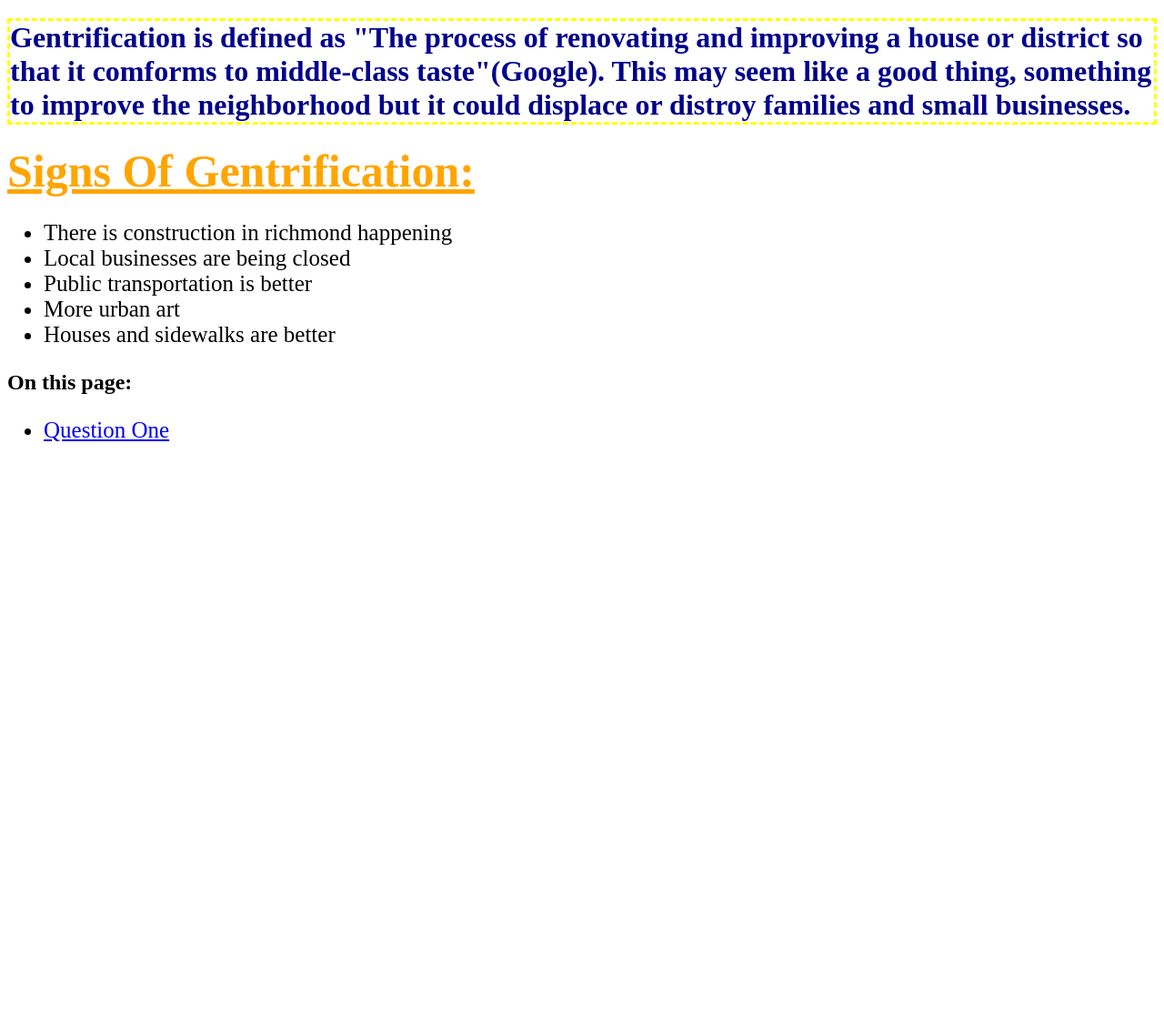
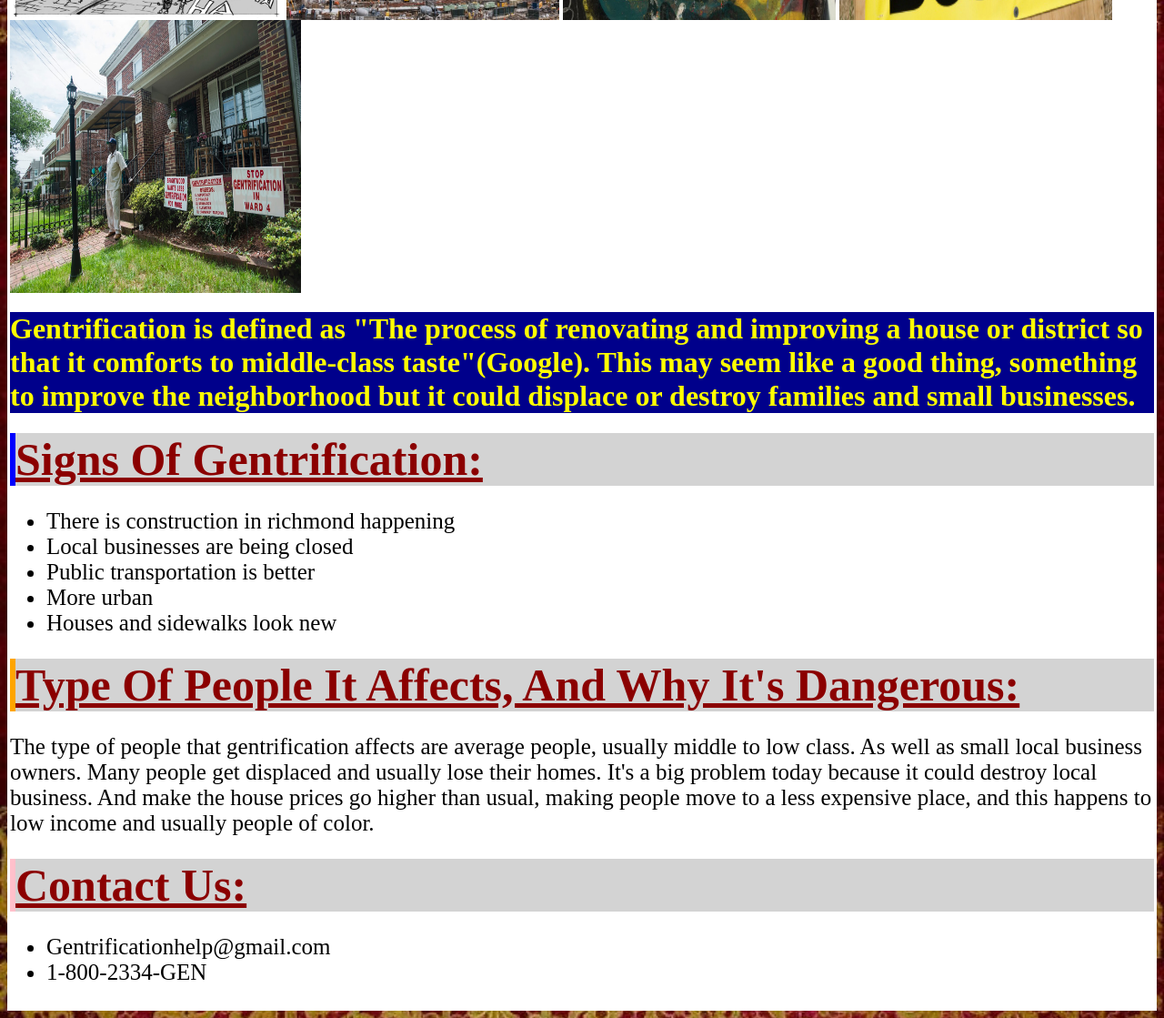
Before and after one commit to crisg0630/genwebsite, a PHP site: page /Aboutpage.html in a window 1280 px wide. Shown: the part 395-1514 px from the top of the page at 91% size. Before the commit the page ends 880 px from the top, so only its background shows below. Run offline with PHP 8.4, Linux system fonts and the light colour scheme.

Commit message:
finished

```diff
--- a/Aboutpage.html
+++ b/Aboutpage.html
@@ -2,44 +2,46 @@
 
 <html>
 
+
 <title> About Gentrification </title>
-<center><a href="#" class="button">Home</a></center>
-<header><b><u> About Gentrification: </u> </b></header>
+<center><a href="#" id="button">Home</a></center>
+<div>
+<header class="title"><b><u> About Gentrification: </u> </b></header>
 
 <link rel="stylesheet" type="text/css" href="Style.css">
 
-<body>
+ <body>
 
 	<img src="gen.jpg" width="300" height="300"align="top">
+	<img src="cons.jpg" width="300" height="300"align="top">
+	<img src="please.jpg" width="300" height="300"align="top">
+	<img src="close.jpg" width="300" height="300"align="top">
+	<img src="gent.jpg" width="320" height="300"align="top">
+<h1> Gentrification is defined as "The process of renovating and improving a house or district so that it comforts to middle-class taste"(Google). This may seem like a good thing, something to improve the neighborhood but it could displace or destroy families and small businesses. </h1>
 
-
-
-<h1> Gentrification is defined as "The process of renovating and improving a house or district so that it comforms to middle-class taste"(Google). This may seem like a good thing, something to improve the neighborhood but it could displace or distroy families and small businesses. </h1>
-
-<header><b><u> Signs Of Gentrification:</u></b> </header>
+<header class="titles"><b><u> Signs Of Gentrification:</u></b> </header>
 
 <ul>
 	<li> There is construction in richmond happening </li>
 	<li>Local businesses are being closed </li>
 	<li> Public transportation is better </li>
-	<li>More urban art </li>
-	<li>Houses and sidewalks are better</li>
+	<li>More urban <article></article></li>
+	<li>Houses and sidewalks look new</li>
 </ul>
 
-<nav role="navigation" class="table-of-contents">
-  <h2>On this page:</h2>
-  <ul>
-    <li><a href="#question-one">Question One</a></li>
-  </ul>
-</nav>
+<header class="title2"><b><u> Type Of People It Affects, And Why It's Dangerous:</u></b></header>
+<p> The type of people that gentrification affects are average people, usually middle to low class. As well as small local business owners. Many people get displaced and usually lose their homes. It's a big problem today because it could destroy local business. And make the house prices go higher than usual, making people move to a less expensive place, and this happens to low income and usually people of color. <p>
 
 
 </body>
 
 
+<header class=Contact><b><u> Contact Us:</u></b> </header>
+<ul>
+	<li>Gentrificationhelp@gmail.com</li>
+	<li>1-800-2334-GEN</li>
 
-
-
+</div>
 
 
 
--- a/Style.css
+++ b/Style.css
@@ -1,8 +1,14 @@
 body{
 
+  background: url("IM.png") no-repeat center center fixed;
+  -webkit-background-size: cover;
+  -moz-background-size: cover;
+  -o-background-size: cover;
+  background-size: cover;
 }
 
-.button {
+
+#button {
     background-color:purple;
     border: none;
     color: white;
@@ -11,18 +17,55 @@ body{
     text-decoration: none;
     display: inline-block;
     font-size: 16px;
+
 }
 
 h1{
-	border:dashed yellow;
-	color: darkblue;
+	border: red;
+	color: yellow;
+background:darkblue;
 }
 
 header{
 	font-size: 50px;
-	color:orange;
+	color: darkred;
+
 }
 
 ul{
 	font-size: 25px;
 }
+
+.title {
+	list-style: none;
+	margin-bottom: 20px;
+	border-left: 6px solid green;
+    background-color: lightgrey;
+}
+.titles{
+	list-style: none;
+	margin-bottom: 20px;
+	border-left: 6px solid blue;
+    background-color: lightgrey;
+}
+.title2{
+	list-style: none;
+	margin-bottom: 20px;
+	border-left: 6px solid orange;
+    background-color: lightgrey;
+}
+p{
+	font-size: 25px;
+}
+
+div{
+    border: dashed white;
+    background-color:white;
+}
+
+.Contact{
+	list-style: none;
+	margin-bottom: 20px;
+	border-left: 6px solid pink;
+    background-color: lightgrey;
+}
```
Also changed, not shown: about.html (added, +8 -0 lines), style2.css (added, +21 -0 lines), IM.png (added), about.js (added), close.jpg (added), cons.jpg (added), gen.jpg (added), gent.jpg (added), images111.jpg (added), please.jpg (added).
